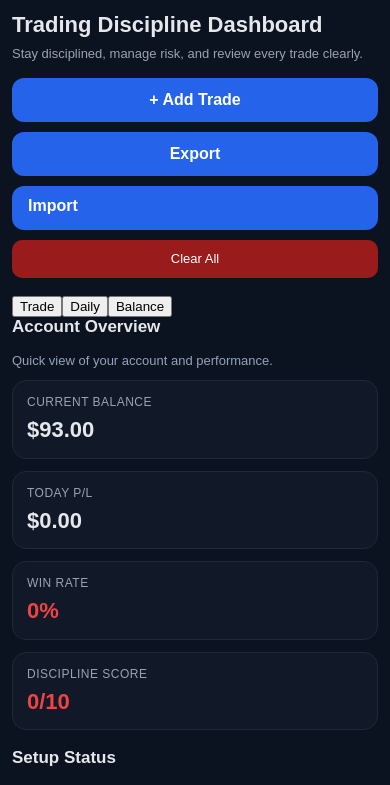
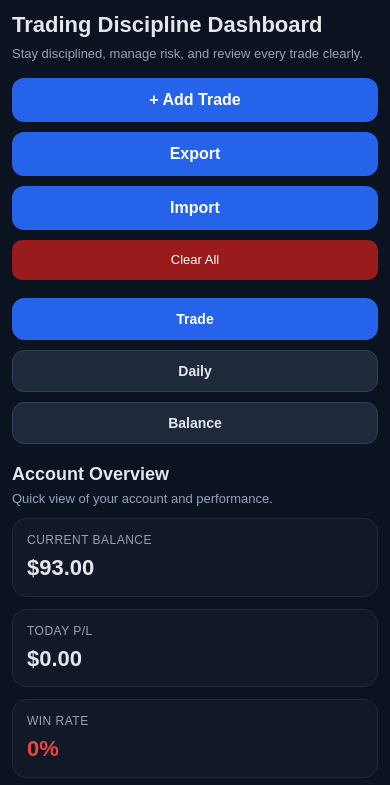
Before and after one commit to vincentPratick/Trading_Discipline, a React (Create React App) app: page / in a window 390 px wide. Shown: the top 785 px of the page. Built offline with nearby package versions, Linux system fonts and the light colour scheme.

Commit message:
Enhance button styles and mobile layout
Added new button styles and layout adjustments for mobile responsiveness.

```diff
--- a/src/styles.css
+++ b/src/styles.css
@@ -54,7 +54,8 @@ body,
   line-height: 1.5;
 }
 
-.primary-btn {
+.primary-btn,
+.upload-btn {
   background: #2563eb;
   color: white;
   border: none;
@@ -64,17 +65,38 @@ body,
   font-size: 14px;
   font-weight: 600;
   min-height: 44px;
+  display: inline-flex;
+  align-items: center;
+  justify-content: center;
+  text-decoration: none;
 }
 
-.primary-btn:hover {
+.primary-btn:hover,
+.upload-btn:hover {
   opacity: 0.92;
+}
+
+.danger-btn {
+  background: #991b1b;
+  color: white;
+  border: none;
+  border-radius: 10px;
+  padding: 10px 14px;
+  cursor: pointer;
+  font-size: 13px;
+  min-height: 40px;
+}
+
+.mobile-stack {
+  display: flex;
+  gap: 10px;
+  flex-wrap: wrap;
 }
 
 .stats-grid {
   display: grid;
   grid-template-columns: repeat(4, minmax(0, 1fr));
   gap: 14px;
-  margin-bottom: 18px;
 }
 
 .stat-label {
@@ -99,17 +121,99 @@ body,
   color: #ef4444;
 }
 
+.tab-nav {
+  display: flex;
+  gap: 10px;
+  margin-bottom: 20px;
+  flex-wrap: wrap;
+}
+
+.tab-btn {
+  background: #1e293b;
+  color: #e5e7eb;
+  border: 1px solid #334155;
+  border-radius: 12px;
+  padding: 10px 16px;
+  cursor: pointer;
+  font-size: 14px;
+  font-weight: 600;
+  min-height: 42px;
+}
+
+.active-tab {
+  background: #2563eb;
+  border-color: #2563eb;
+  color: white;
+}
+
+.section-block {
+  margin-bottom: 24px;
+}
+
+.section-header {
+  margin-bottom: 12px;
+}
+
+.section-title {
+  margin: 0;
+  font-size: 18px;
+  font-weight: 700;
+}
+
+.section-desc {
+  margin: 4px 0 0 0;
+  color: #94a3b8;
+  font-size: 14px;
+  line-height: 1.5;
+}
+
+.subsection-title {
+  margin: 0 0 14px 0;
+  font-size: 16px;
+  font-weight: 700;
+}
+
+.status-panel {
+  border-radius: 16px;
+  padding: 18px;
+  border: 1px solid #334155;
+}
+
+.status-main {
+  font-size: 22px;
+  font-weight: 700;
+  line-height: 1.2;
+}
+
+.status-sub {
+  margin-top: 8px;
+  color: #cbd5e1;
+  font-size: 14px;
+  line-height: 1.5;
+}
+
+.mini-status {
+  margin-top: 16px;
+  padding: 14px;
+  border-radius: 12px;
+  font-weight: 700;
+  border: 1px solid #334155;
+}
+
+.status-ready {
+  background: #052e16;
+  border-color: #166534;
+}
+
+.status-wait {
+  background: #450a0a;
+  border-color: #991b1b;
+}
+
 .main-grid {
   display: grid;
   grid-template-columns: 2fr 1fr;
   gap: 18px;
-  margin-bottom: 18px;
-}
-
-.section-title {
-  margin: 0 0 14px 0;
-  font-size: 18px;
-  font-weight: 700;
 }
 
 .form-grid {
@@ -200,17 +304,92 @@ body,
   font-weight: 600;
 }
 
-.mobile-stack {
-  display: flex;
-  gap: 10px;
-  flex-wrap: wrap;
+.full-btn {
+  width: 100%;
 }
 
-.mobile-stack .primary-btn {
-  flex: 0 0 auto;
+.badge {
+  display: inline-flex;
+  align-items: center;
+  justify-content: center;
+  min-height: 26px;
+  padding: 4px 10px;
+  border-radius: 999px;
+  font-size: 12px;
+  font-weight: 700;
 }
 
-/* Tablet */
+.badge-win {
+  background: #052e16;
+  color: #86efac;
+  border: 1px solid #166534;
+}
+
+.badge-loss {
+  background: #450a0a;
+  color: #fca5a5;
+  border: 1px solid #991b1b;
+}
+
+.badge-be {
+  background: #172554;
+  color: #93c5fd;
+  border: 1px solid #1d4ed8;
+}
+
+.mobile-cards {
+  display: none;
+}
+
+.mobile-card {
+  background: #111827;
+  border: 1px solid #1f2937;
+  border-radius: 14px;
+  padding: 14px;
+  margin-bottom: 12px;
+}
+
+.mobile-card-top {
+  display: flex;
+  justify-content: space-between;
+  align-items: center;
+  gap: 10px;
+  margin-bottom: 12px;
+}
+
+.mobile-card-row {
+  display: flex;
+  justify-content: space-between;
+  gap: 12px;
+  padding: 6px 0;
+  border-bottom: 1px solid #1f2937;
+  font-size: 14px;
+}
+
+.mobile-card-row:last-of-type {
+  margin-bottom: 12px;
+}
+
+.mobile-card-row span:first-child {
+  color: #94a3b8;
+}
+
+.empty-state {
+  background: #111827;
+  border: 1px solid #1f2937;
+  border-radius: 14px;
+  padding: 16px;
+  color: #94a3b8;
+}
+
+.desktop-only {
+  display: block;
+}
+
+.mobile-only {
+  display: none;
+}
+
 @media (max-width: 900px) {
   .app-shell {
     padding: 16px;
@@ -229,7 +408,6 @@ body,
   }
 }
 
-/* Mobile */
 @media (max-width: 600px) {
   .app-shell {
     padding: 12px;
@@ -257,6 +435,25 @@ body,
     font-size: 13px;
   }
 
+  .mobile-stack {
+    flex-direction: column;
+    width: 100%;
+  }
+
+  .mobile-stack .primary-btn,
+  .mobile-stack .upload-btn,
+  .mobile-stack .danger-btn {
+    width: 100%;
+  }
+
+  .tab-nav {
+    flex-direction: column;
+  }
+
+  .tab-btn {
+    width: 100%;
+  }
+
   .stats-grid {
     grid-template-columns: 1fr;
     gap: 12px;
@@ -270,110 +467,6 @@ body,
     grid-template-columns: 1fr;
   }
 
-  .mobile-stack {
-    flex-direction: column;
-    width: 100%;
-  }
-
-  .mobile-stack .primary-btn {
-    width: 100%;
-  }
-
-  .section-title {
-    font-size: 17px;
-  }
-
-  .input,
-  .select,
-  .textarea,
-  .primary-btn {
-    font-size: 16px;
-  }
-
-  .table {
-    min-width: 680px;
-  }
-
-  .table th,
-  .table td {
-    padding: 10px;
-    font-size: 13px;
-  }
-}
-.section-block {
-  margin-bottom: 24px;
-}
-
-.section-header {
-  margin-bottom: 12px;
-}
-
-.section-desc {
-  margin: 4px 0 0 0;
-  color: #94a3b8;
-  font-size: 14px;
-  line-height: 1.5;
-}
-
-.subsection-title {
-  margin: 0 0 14px 0;
-  font-size: 16px;
-  font-weight: 700;
-}
-
-.status-panel {
-  border-radius: 16px;
-  padding: 18px;
-  border: 1px solid #334155;
-}
-
-.status-main {
-  font-size: 22px;
-  font-weight: 700;
-  line-height: 1.2;
-}
-
-.status-sub {
-  margin-top: 8px;
-  color: #cbd5e1;
-  font-size: 14px;
-  line-height: 1.5;
-}
-
-.mini-status {
-  margin-top: 16px;
-  padding: 14px;
-  border-radius: 12px;
-  font-weight: 700;
-  border: 1px solid #334155;
-}
-
-.status-ready {
-  background: #052e16;
-  border-color: #166534;
-}
-
-.status-wait {
-  background: #450a0a;
-  border-color: #991b1b;
-}
-
-.full-btn {
-  width: 100%;
-}
-
-.danger-btn {
-  background: #991b1b;
-  color: white;
-  border: none;
-  border-radius: 10px;
-  padding: 8px 12px;
-  cursor: pointer;
-  font-size: 13px;
-  min-height: 38px;
-}
-
-@media (max-width: 600px) {
   .section-block {
     margin-bottom: 18px;
   }
@@ -398,7 +491,23 @@ body,
     font-size: 15px;
   }
 
-  .danger-btn {
-    width: 100%;
+  .desktop-only {
+    display: none;
+  }
+
+  .mobile-only {
+    display: block;
+  }
+
+  .mobile-cards {
+    display: block;
+  }
+
+  .input,
+  .select,
+  .textarea,
+  .primary-btn,
+  .upload-btn {
+    font-size: 16px;
   }
 }
```
